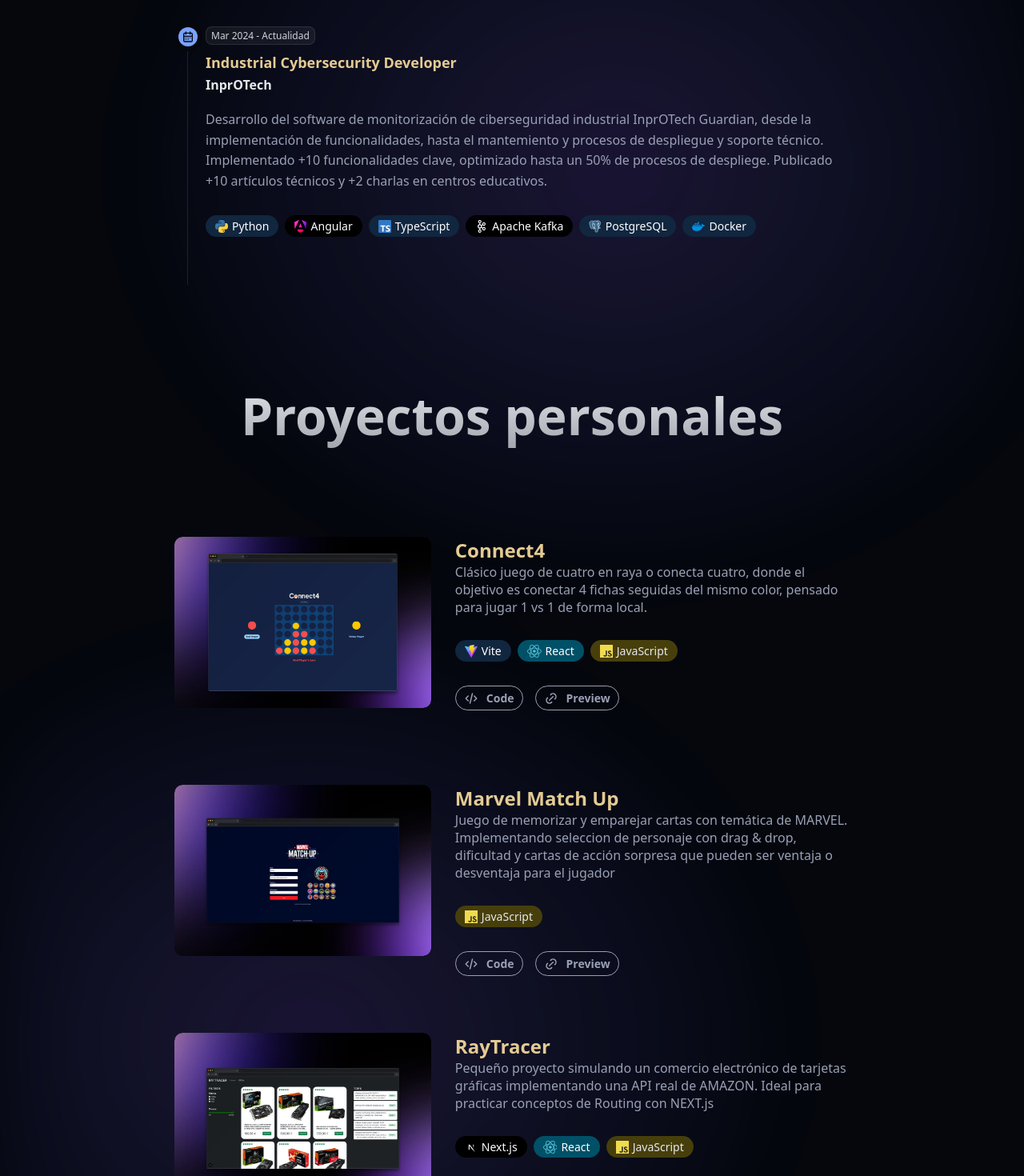
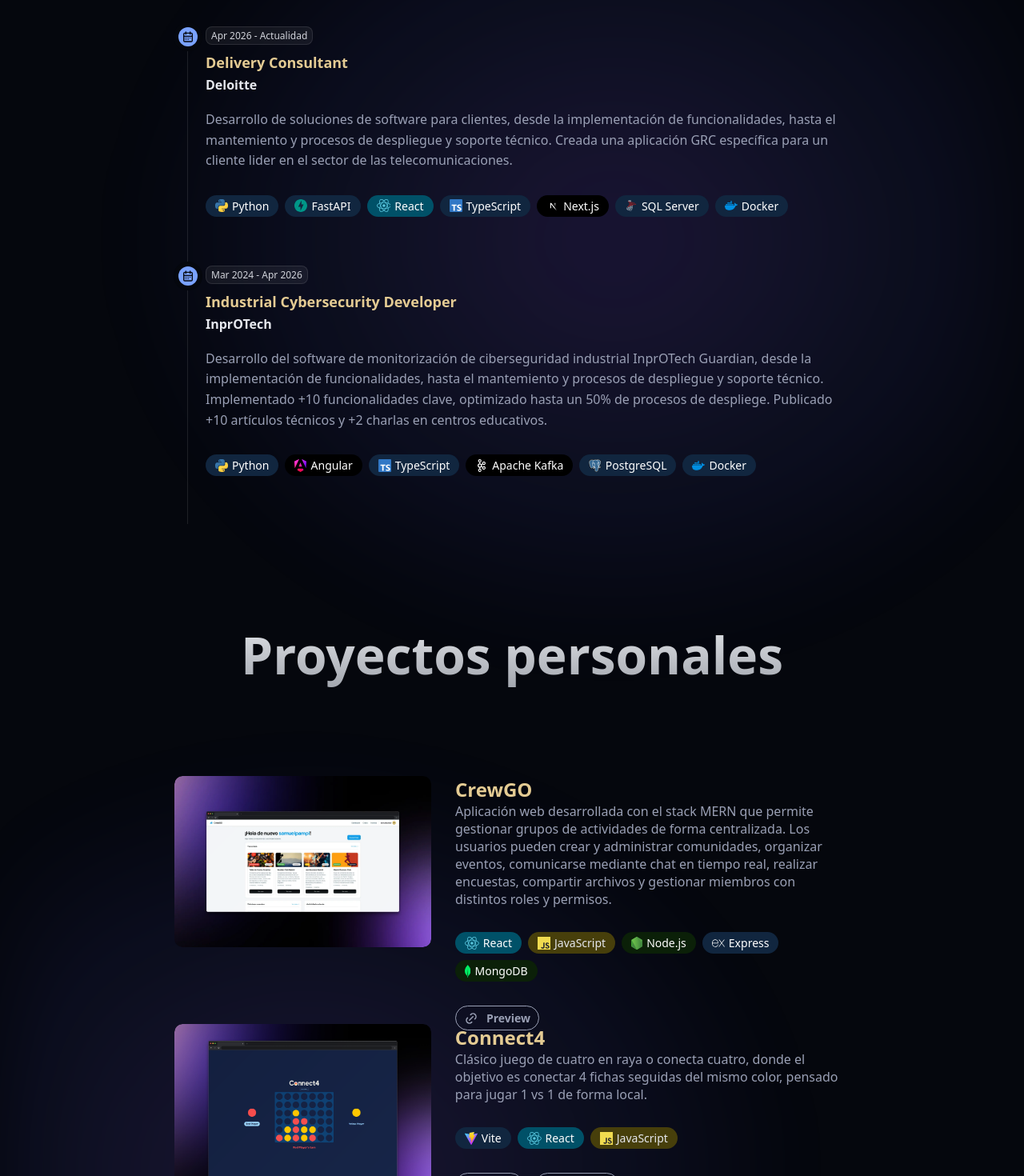
Before and after one commit to samuelpampi/Portolio, a React (Vite) app: page / in a window 1280 px wide. Shown: the part 1100-2570 px from the top of the page at 80% size. Built offline with nearby package versions, Linux system fonts and the light colour scheme.

Commit message:
add new experience in deloitte and tfm project

```diff
--- a/src/components/data/ExperienceData.jsx
+++ b/src/components/data/ExperienceData.jsx
@@ -1,9 +1,17 @@
 export const JOBS = [
+    {
+        title: "Delivery Consultant",
+        company: "Deloitte",
+        time: "Apr 2026 - Actualidad",
+        description: "Desarrollo de soluciones de software para clientes, desde la implementación de funcionalidades, hasta el mantemiento y procesos de despliegue y soporte técnico. Creada una aplicación GRC específica para un cliente lider en el sector de las telecomunicaciones.",
+        techs: ["python", "fastapi", "react", "typescript", "next", "sqlserver", "docker"]
+    },
     {
         title: "Industrial Cybersecurity Developer",
         company: "InprOTech",
-        time: "Mar 2024 - Actualidad",
+        time: "Mar 2024 - Apr 2026",
         description: "Desarrollo del software de monitorización de ciberseguridad industrial InprOTech Guardian, desde la implementación de funcionalidades, hasta el mantemiento y procesos de despliegue y soporte técnico. Implementado +10 funcionalidades clave, optimizado hasta un 50% de procesos de despliege. Publicado +10 artículos técnicos y +2 charlas en centros educativos.",
         techs: ["python", "angular", "typescript", "kafka", "postgresql", "docker"]
     }
+
 ];
--- a/src/components/data/ProjectsData.jsx
+++ b/src/components/data/ProjectsData.jsx
@@ -1,4 +1,13 @@
 export const PROJECTS = [
+
+    {
+        name: "CrewGO",
+        description: "Aplicación web desarrollada con el stack MERN que permite gestionar grupos de actividades de forma centralizada. Los usuarios pueden crear y administrar comunidades, organizar eventos, comunicarse mediante chat en tiempo real, realizar encuestas, compartir archivos y gestionar miembros con distintos roles y permisos.",
+        techs: ["react", "javascript", "node", "express", "mongodb"],
+        github: null,
+        preview: "https://crewgo.netlify.app",
+        mockup: "/img/crewgo_mockup.webp"
+    },
     {
         name: "Connect4",
         description: "Clásico juego de cuatro en raya o conecta cuatro, donde el objetivo es conectar 4 fichas seguidas del mismo color, pensado para jugar 1 vs 1 de forma local.",
@@ -16,14 +25,6 @@
         mockup: "/img/marvel-mockup.webp"
     },
     {
-        name: "RayTracer",
-        description: "Pequeño proyecto simulando un comercio electrónico de tarjetas gráficas implementando una API real de AMAZON. Ideal para practicar conceptos de Routing con NEXT.js",
-        techs: ["next", "react", "javascript"],
-        github: "https://github.com/samuelpampi/RayTracer",
-        preview: null,
-        mockup: "/img/raytracer-mockup.webp"
-    },
-    {
         name: "Tuchdown",
         description: "Web para consultar información de la NFL, pudiendo seleccionar jornada, ver partidos e información de cada equipo. Implementando un API para consultar la información. Proyecto para uso de TypeScript con tipado y creación de clases",
         techs: ["typescript"],
--- a/src/components/data/TechBadgets.jsx
+++ b/src/components/data/TechBadgets.jsx
@@ -1,5 +1,5 @@
 import { JavaScriptIcon, ReactIcon, PythonIcon, TypeScriptIcon, AngularIcon, KafkaIcon, PostgreSQLIcon,
-    ViteIcon, NextIcon, NodeIcon, MongoDBIcon, DockerIcon } from "../ui/Icons/Icons";
+    ViteIcon, NextIcon, NodeIcon, MongoDBIcon, DockerIcon, ExpressIcon, SQLServerIcon, FastAPIIcon } from "../ui/Icons/Icons";
 
 export const TECHBADGETS = [
     {
@@ -83,5 +83,26 @@
         name: "Docker" ,
         background: "#11263fff",
         color: "#ffffff"
+    },
+    {
+        id: "express",
+        icon: <ExpressIcon size={16} className="tech-badget-icon"/>,
+        name: "Express" ,
+        background: "#11263fff",
+        color: "#ffffff"
+    },
+    {
+        id: "sqlserver",
+        icon: <SQLServerIcon size={16} className="tech-badget-icon"/>,
+        name: "SQL Server" ,
+        background: "#11263fff",
+        color: "#ffffff"
+    },
+    {
+        id: "fastapi",
+        icon: <FastAPIIcon size={16} className="tech-badget-icon"/>,
+        name: "FastAPI" ,
+        background: "#11263fff",
+        color: "#ffffff"
     }
 ];
--- a/src/components/sections/Projects/ProjectItem.jsx
+++ b/src/components/sections/Projects/ProjectItem.jsx
@@ -20,12 +20,12 @@
                 <p className="project-description">{project.description}</p>
                 <BadgeList techs={project.techs}/>
                 <ul className="list-buttons">
-                    <li>
+                    {project.github && <li>
                         <Button url={project.github}>
                             <CodeIcon size="18" className="github-icon"/>
                             <span className="button-text">Code</span>
                         </Button>
-                    </li>
+                    </li>}
 
                     {project.preview && <li>
                         <Button url={project.preview}>
--- a/src/components/ui/Icons/Icons.jsx
+++ b/src/components/ui/Icons/Icons.jsx
@@ -1202,3 +1202,30 @@
       <path d="M18 15l3 3l-3 3" />
   </svg>
 );
+
+
+export const FastAPIIcon = ({size = 14, className}) => (
+  <svg
+    height={size}
+    className={className}
+    preserveAspectRatio="xMidYMid"
+    viewBox="0 0 256 256">
+      <path d="M128 0C57.33 0 0 57.33 0 128s57.33 128 128 128 128-57.33 128-128S198.67 0 128 0Zm-6.67 230.605v-80.288H76.699l64.128-124.922v80.288h42.966L121.33 230.605Z"
+      fill="#009688"/>
+  </svg>
+);
+
+
+export const SQLServerIcon = ({size = 14, className}) => (
+  <svg
+    height={size}
+    className={className}
+    preserveAspectRatio="xMidYMid"
+    viewBox="0 0 48 48">
+      <path fill="#cfd8dc" d="M23.084 11.277c-1.633-2.449-1.986-5.722-2.063-7.067-4.148.897-8.269 2.506-8.031 3.691.03.149.218.328.53.502l-.488.873c-.596-.334-.931-.719-1.022-1.179-.269-1.341 1.25-2.554 4.642-3.709a42.152 42.152 0 0 1 4.751-1.279l.597-.12V3.6c0 .042.026 4.288 1.916 7.123l-.832.554zM24.751 43H24.5c-8.192 0-17.309-2.573-18.386-6.879-.657-2.63 1.492-5.536 6.214-8.401l.52.854c-4.249 2.579-6.296 5.172-5.763 7.305.935 3.738 9.575 6.068 17.153 6.12.901-1.347 5.742-9.26 2.979-19.873l.967-.252c3.149 12.092-3.218 20.837-3.282 20.924l-.151.202z"/>
+      <path fill="#cfd8dc" d="M9.931 39.306c-.539 0-.806-.059-.85-.07a.498.498 0 0 1-.233-.84c.072-.072 7.197-7.208 8.159-12.978l.986.164c-.827 4.964-5.715 10.623-7.656 12.707 1.939-.111 6.835-1.019 16.234-6.28-7.335-.804-8.495-6.676-8.507-6.739l.983-.181c.047.246 1.226 6.011 9.244 6.011h.008a.5.5 0 0 1 .251.933c-11.235 6.509-16.683 7.272-18.619 7.273z"/>
+      <path fill="#cfd8dc" d="M14.524 41.7a.499.499 0 0 1-.291-.907c.034-.025 1.813-1.338 3.706-4.228a19.896 19.896 0 0 1-2.196-1.137c-.888-.533-1.559-1.105-2.06-1.691-2.57.678-4.942.946-7.025.769l.084-.996c1.876.159 4.009-.063 6.321-.64-1.573-2.688-.129-5.356-.109-5.392l.874.487c-.067.122-1.265 2.37.249 4.633 2.201-.632 4.549-1.567 6.979-2.782a32.189 32.189 0 0 0 1.225-6.276.501.501 0 0 1 .706-.406c.032.015 3.264 1.491 5.604 2.454a.5.5 0 0 1 .091.876 62.494 62.494 0 0 1-6.778 4.042 27.19 27.19 0 0 1-2.459 5.591c3.702 1.383 6.915 1.404 6.956 1.404a.5.5 0 0 1 .243.938c-4.54 2.522-11.767 3.232-12.072 3.261h-.048zm4.385-4.733c-1.04 1.614-2.062 2.773-2.826 3.53 1.998-.294 5.501-.938 8.408-2.139a23.733 23.733 0 0 1-5.582-1.391zm-4.142-3.536c.393.392.883.775 1.49 1.14.736.442 1.483.817 2.22 1.135a26.116 26.116 0 0 0 2.142-4.568c-2.021.962-3.983 1.73-5.852 2.293zm8.435-9.102a33.95 33.95 0 0 1-.913 4.85 62.45 62.45 0 0 0 5.062-3.026 207.1 207.1 0 0 1-4.149-1.824zM17.924 10.6a.504.504 0 0 1-.325-.12c-1.61-1.378-3.505-4.182-3.585-4.301a.5.5 0 0 1 .654-.718c.011.003.938.385 7.217 1.431a.499.499 0 0 1 .29.828c-1.758 1.953-3.979 2.813-4.073 2.848a.527.527 0 0 1-.178.032zm-2.277-3.854c.631.849 1.54 1.996 2.372 2.769a11.186 11.186 0 0 0 2.744-1.798c-2.583-.441-4.159-.755-5.116-.971z"/>
+      <path fill="#b71c1c" d="M21.843 24.4a.5.5 0 0 1-.497-.552c.292-2.749-3.926-3.852-3.969-3.862a.5.5 0 0 1-.23-.838c.207-.207 5.139-5.098 11.327-7.784a.5.5 0 0 1 .689.559c-1.186 5.744-6.71 12.044-6.944 12.309a.51.51 0 0 1-.376.168zm-3.388-5.115c1.184.445 3.258 1.475 3.783 3.356 1.449-1.808 4.542-5.973 5.697-9.934-4.387 2.11-8.081 5.292-9.48 6.578z"/><path fill="#b71c1c" d="m13.079 28.36-.475-.88c1.883-1.015 4.04-2.883 5.807-5.054-1.504 1.03-2.365 1.735-2.392 1.758l-.639-.77c.039-.032 1.764-1.447 4.631-3.22.787-1.266 1.392-2.568 1.703-3.816.053-.212.099-.417.136-.615-1.925-.687-3.701-1.094-4.921-1.269a.5.5 0 0 1-.297-.835c.085-.092 2.116-2.268 4.654-3.463a.5.5 0 0 1 .581.114c.067.073 1.44 1.615 1.091 4.805 1.155.45 2.345.997 3.491 1.648 2.759-1.24 5.892-2.356 9.229-3.03a.51.51 0 0 1 .481.168c.117.14.149.333.083.503-1.3 3.332-4.786 6.891-4.934 7.041a.503.503 0 0 1-.748-.04c-1.12-1.408-2.584-2.574-4.163-3.523a55.136 55.136 0 0 0-5.684 3.049c-2.02 3.153-5.069 6.048-7.634 7.429zm14.413-10.964c1.29.832 2.491 1.81 3.484 2.948.828-.898 2.815-3.168 3.942-5.422-2.65.61-5.158 1.493-7.426 2.474zm-4.693-1.274c-.033.163-.071.33-.113.5-.21.839-.544 1.701-.972 2.561a56.183 56.183 0 0 1 3.618-1.898 25.476 25.476 0 0 0-2.533-1.163zm-4.751-2.45c1.111.218 2.48.574 3.941 1.086.152-1.843-.346-2.972-.647-3.472-1.376.718-2.581 1.728-3.294 2.386z"/>
+      <path fill="#b71c1c" d="M18.05 18.5c0 4.38-3.65 7.86-6.28 10.4-.44.43-1.93.5-1.93.5.37-.38.79-.78 1.24-1.21 2.5-2.42 5.97-5.73 5.97-9.69 0-4.69-1.89-6.54-3.38-8.02-.66-.67-1.22-1.31-1.56-2.09l.31-.13c.34.15.73.32 1.03.45.24.35.56.69.93 1.06 1.53 1.53 3.67 3.63 3.67 8.73z"/><path fill="#b71c1c" d="M42.935 19.794s-.605.086-.775.106c-8.76.97-17.8 3.49-22.97 5.56-1.87.75-3.81 1.66-5.58 2.68-.01.01-.02.01-.04.02-1.04.6-3.57 1.84-5.62 2.93 3-3.19 8.62-5.65 10.86-6.55 5.07-2.03 13.78-4.48 22.35-5.53-1.01-1.18-3.48-3.68-8.34-5.54-2.84-1.1-7.16-1.72-10.97-2.27-6.06-.87-9.51-1.45-9.84-3.1-.07-.33-.02-.66.13-.98.33.54.8.92 1.11 1.14.15.1.26.16.3.18l.01.01c1.42.75 5.25 1.3 8.44 1.76 3.86.56 8.23 1.19 11.18 2.32 6.87 2.65 9.24 6.44 9.34 6.6.09.15.415.664.415.664z"/>
+  </svg>
+);
```
Also changed, not shown: public/img/crewgo_mockup.webp (added).
